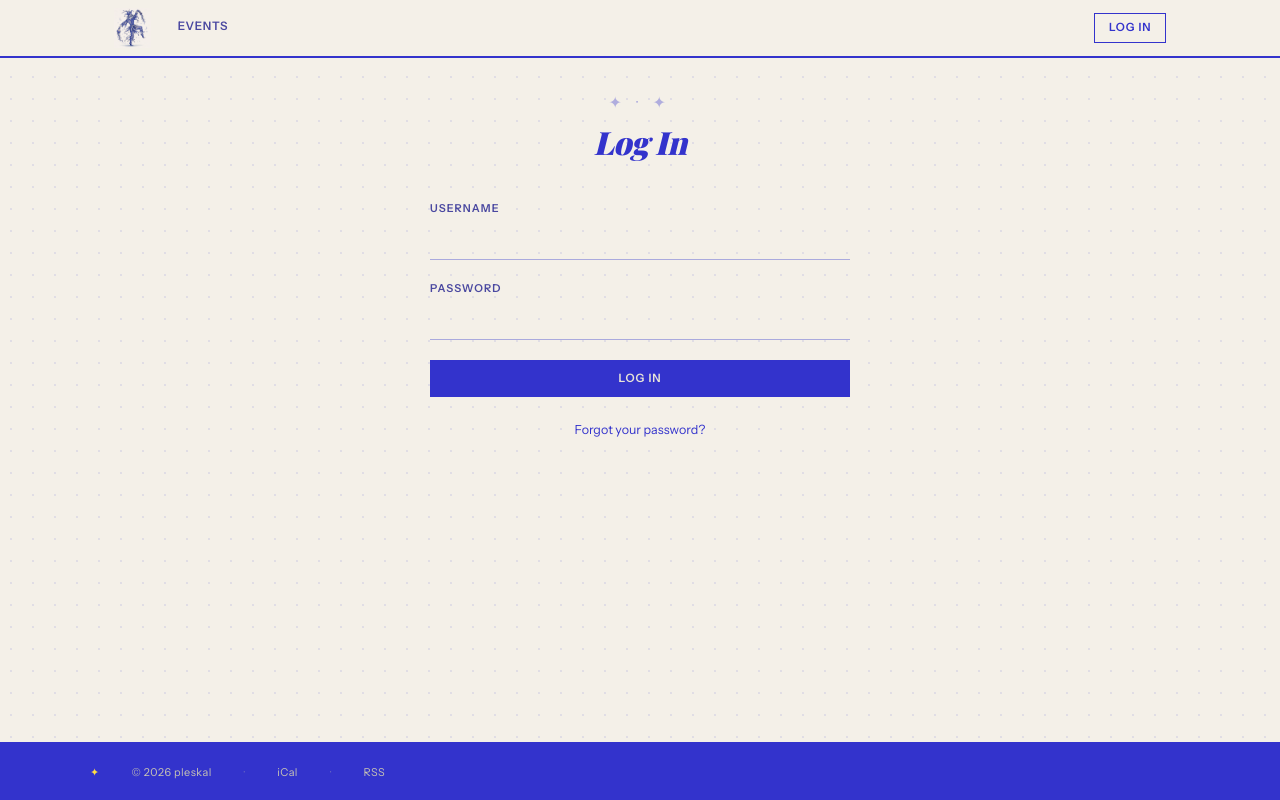
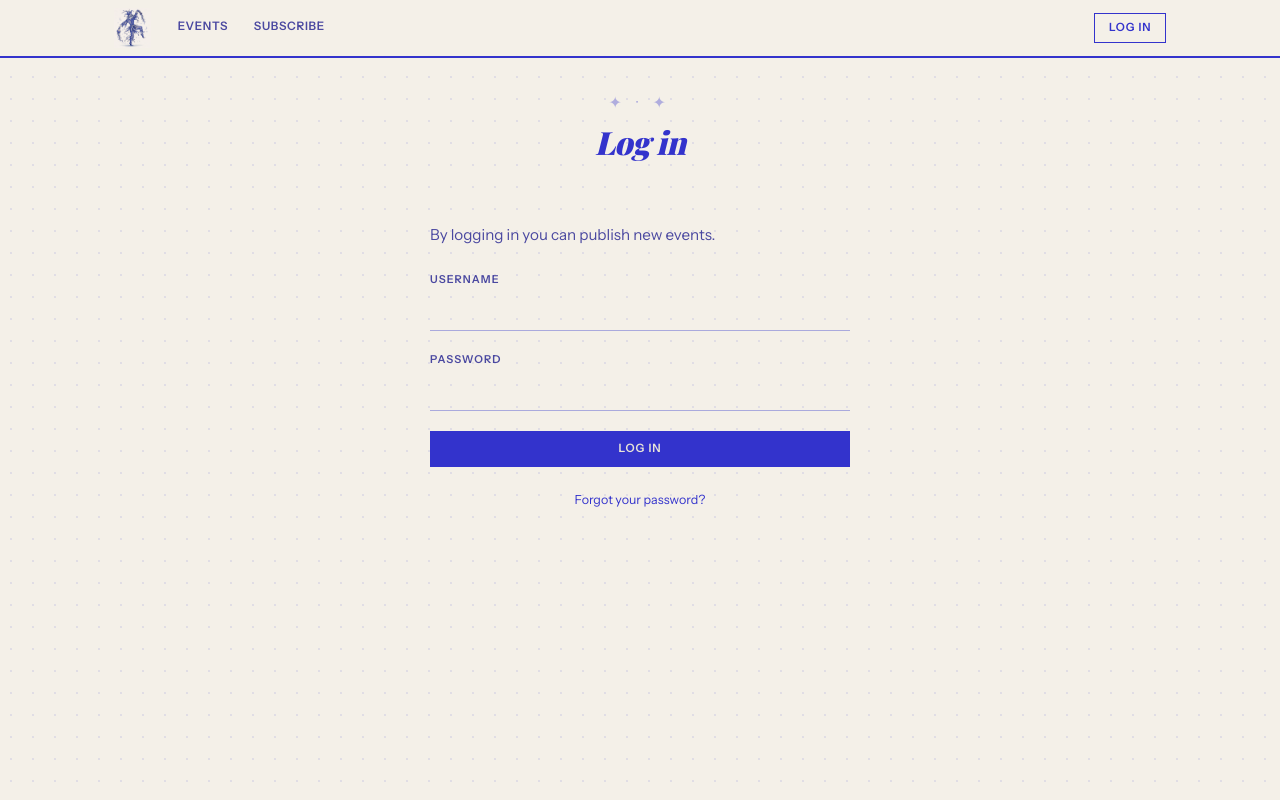
Before and after one commit to ariansajina/pleskal, a Django app: page /accounts/login/ in a window 1280 px wide. Run offline with Django 5.2, Linux system fonts and the light colour scheme; style sheets or scripts are compiled from the project's sources; some web fonts are replaced.

Commit message:
remove footer and add subscribe page

```diff
--- a/config/settings.py
+++ b/config/settings.py
@@ -180,9 +180,9 @@ IMAGE_WEBP_QUALITY = 70
 # Event settings
 
 SCRAPED_EVENT_DISCLAIMER = (
-    "> ℹ️ This event was scraped from the source page on a best effort basis. "
+    "> This event was scraped from the source page. "
     "Some information may be inaccurate. Please check the event source page when "
-    "planning your visit or participation."
+    "planning your visit/participation."
 )
 
 # Cloudflare R2 storage (production)
--- a/events/urls.py
+++ b/events/urls.py
@@ -9,6 +9,7 @@ from .views import (
     EventListView,
     EventUpdateView,
     MyEventsView,
+    SubscribeView,
 )
 
 urlpatterns = [
@@ -30,4 +31,6 @@ urlpatterns = [
     # Feeds
     path("feed/events.ics", EventICalFeed.as_view(), name="event_ical_feed"),
     path("feed/events.rss", EventRSSFeed(), name="event_rss_feed"),
+    # Subscribe page
+    path("subscribe/", SubscribeView.as_view(), name="subscribe"),
 ]
--- a/events/views.py
+++ b/events/views.py
@@ -5,7 +5,7 @@ from django.shortcuts import get_object_or_404, redirect
 from django.urls import reverse_lazy
 from django.utils import timezone
 from django.utils.dateparse import parse_date
-from django.views.generic import CreateView, DeleteView, UpdateView, View
+from django.views.generic import CreateView, DeleteView, TemplateView, UpdateView, View
 from django.views.generic.detail import DetailView
 
 from config.ratelimit import RateLimitMixin
@@ -373,3 +373,7 @@ class EventDuplicateView(RateLimitMixin, LoginRequiredMixin, View):
             EVENT_FORM_TEMPLATE,
             {"form": form, "page_title": "Duplicate Event"},
         )
+
+
+class SubscribeView(TemplateView):
+    template_name = "events/subscribe.html"
--- a/templates/accounts/login.html
+++ b/templates/accounts/login.html
@@ -1,14 +1,16 @@
 {% extends "base.html" %}
 
-{% block title %}Log In — pleskal{% endblock %}
+{% block title %}Log in — pleskal{% endblock %}
 
 {% block content %}
 <div class="content-wrap">
     <div style="max-width:420px;margin:0 auto;">
         <div class="page-hero" style="padding-top:2rem;">
             <div class="page-hero__ornrow">✦ · ✦</div>
-            <h1 class="page-hero__title" style="font-size:2rem;">Log In</h1>
+            <h1 class="page-hero__title" style="font-size:2rem;">Log in</h1>
         </div>
+
+        <p style="margin:1.5rem 0;color:var(--ink-muted);font-size:0.95rem;">By logging in you can publish new events.</p>
 
         <form method="post" style="display:flex;flex-direction:column;gap:1.25rem;">
             {% csrf_token %}
@@ -26,7 +28,7 @@
                 {% for error in form.non_field_errors %}<p>{{ error }}</p>{% endfor %}
             </div>
             {% endif %}
-            <button type="submit" class="btn btn--primary" style="width:100%;justify-content:center;">Log In</button>
+            <button type="submit" class="btn btn--primary" style="width:100%;justify-content:center;">Log in</button>
         </form>
 
         <div style="margin-top:1.5rem;text-align:center;font-size:0.78rem;color:var(--ink-muted);">
--- a/templates/accounts/password_reset_complete.html
+++ b/templates/accounts/password_reset_complete.html
@@ -14,7 +14,7 @@
             Your password has been set. You can now log in.
         </div>
 
-        <a href="{% url 'login' %}" class="btn btn--primary">Log In</a>
+        <a href="{% url 'login' %}" class="btn btn--primary">Log in</a>
     </div>
 </div>
 {% endblock %}
--- a/templates/base.html
+++ b/templates/base.html
@@ -332,20 +332,7 @@
     .filter-chip:hover { border-color: var(--blue); color: var(--blue); }
     input[type="checkbox"]:checked + .filter-chip { border-color: var(--blue); color: var(--cream); background: var(--blue); }
 
-    /* ─── FOOTER ────────────────────────────────────────── */
-    .site-footer {
-      border-top: 2px solid var(--blue); background: var(--blue);
-      color: var(--cream-dim); padding: 1.25rem 1.5rem;
-      font-size: 0.68rem; letter-spacing: 0.04em;
-    }
-    .site-footer__inner {
-      max-width: 1100px; margin: 0 auto;
-      display: flex; align-items: center; flex-wrap: wrap; gap: 0.6rem 2rem;
-    }
-    .site-footer a { color: var(--cream-dim); }
-    .site-footer a:hover { color: var(--cream); }
-
-    /* ─── Page transition ───────────────────────────────── */
+/* ─── Page transition ───────────────────────────────── */
     @keyframes fadeUp {
       from { opacity: 0; transform: translateY(8px); }
       to   { opacity: 1; transform: translateY(0); }
@@ -393,6 +380,10 @@
            class="nav-link {% if request.resolver_match.url_name == 'event_list' %}nav-link--active{% endif %}">
           Events
         </a>
+        <a href="{% url 'subscribe' %}"
+           class="nav-link {% if request.resolver_match.url_name == 'subscribe' %}nav-link--active{% endif %}">
+          Subscribe
+        </a>
 
         <span class="nav-divider"></span>
         <span id="htmx-indicator">loading…</span>
@@ -430,18 +421,6 @@
     {% block content %}{% endblock %}
   </main>
 
-  {# ── SITE FOOTER ──────────────────────────────────────── #}
-  <footer class="site-footer">
-    <div class="site-footer__inner">
-      <span style="color:var(--star);">✦</span>
-      <span>© {% now "Y" %} pleskal</span>
-      <span style="opacity:0.4;">·</span>
-      <a href="{% url 'event_ical_feed' %}">iCal</a>
-      <span style="opacity:0.4;">·</span>
-      <a href="{% url 'event_rss_feed' %}">RSS</a>
-    </div>
-  </footer>
-
-  {% block extra_scripts %}{% endblock %}
+{% block extra_scripts %}{% endblock %}
 </body>
 </html>
```
Also changed, not shown: templates/events/subscribe.html (added, +40 -0 lines).
